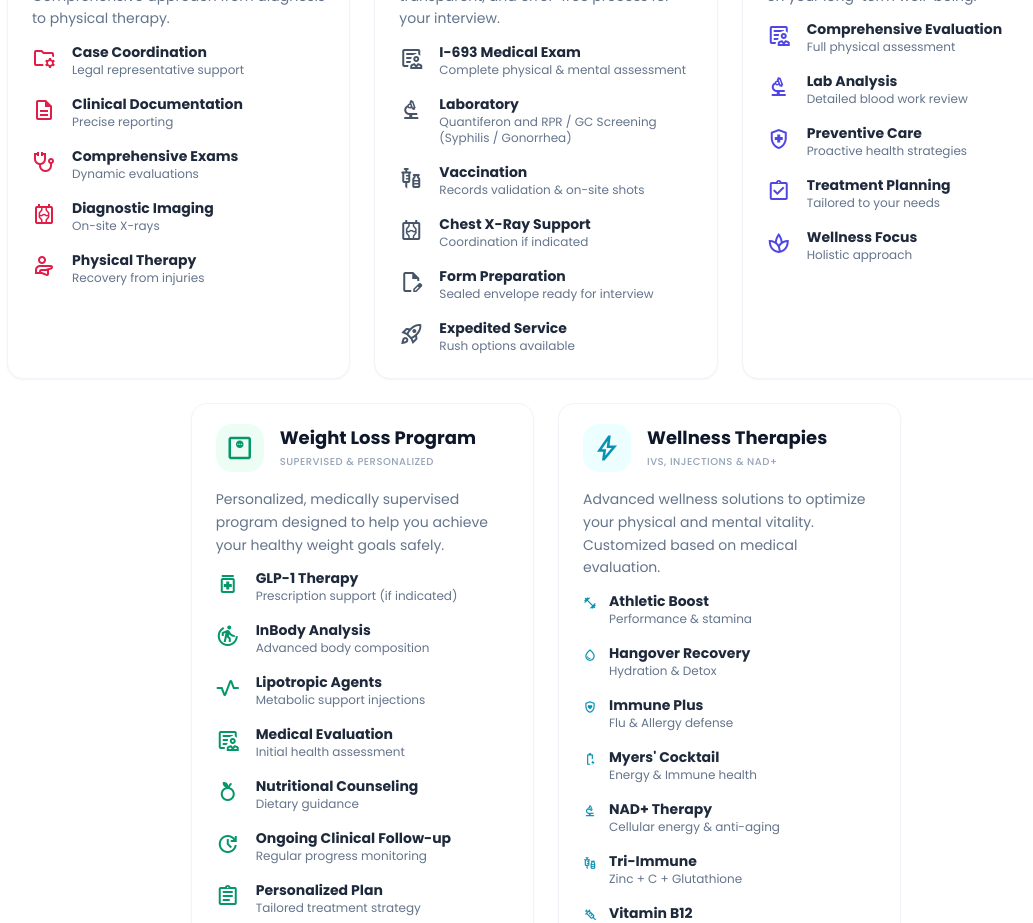
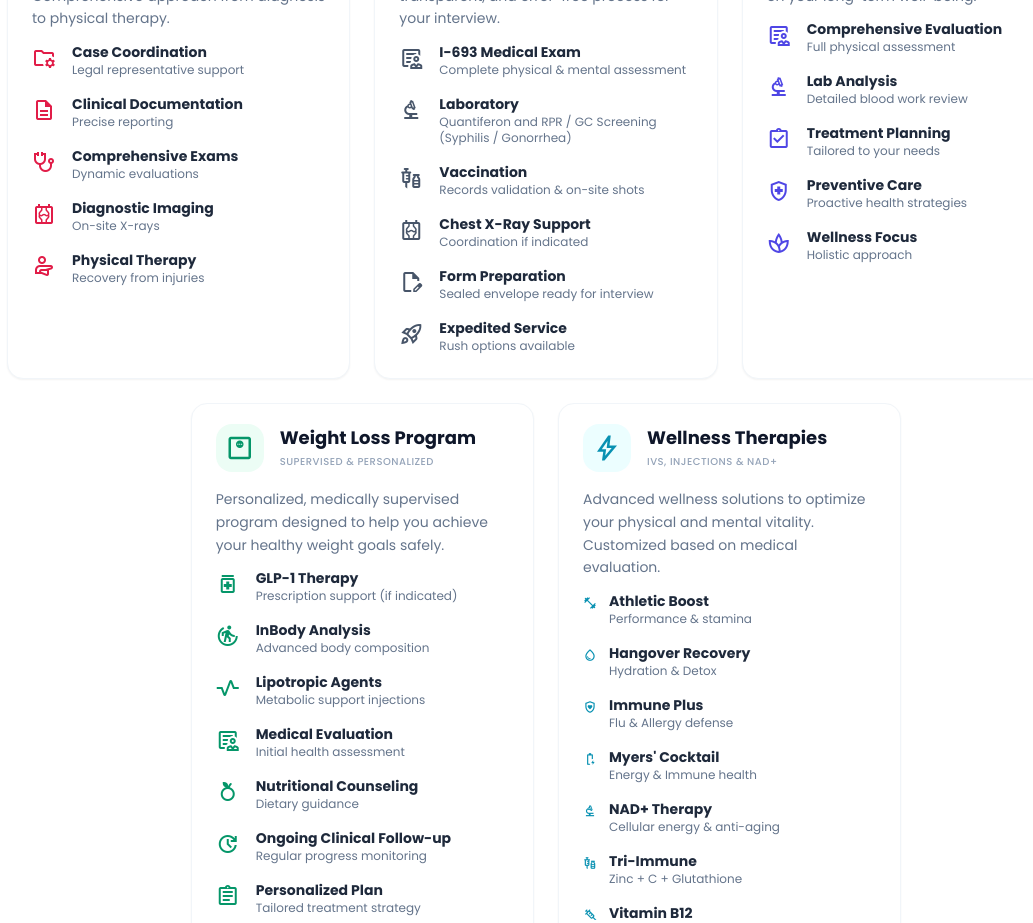
Before and after one commit to ruizuregmedicalcenter/ruizuregmedicalcenter2, a React (Vite) app: page / in a window 1280 px wide. Shown: the part 1020-1943 px from the top of the page, without its empty margins (94-1127 px from the left). Built offline with nearby package versions, Linux system fonts and the light colour scheme.

Commit message:
Reorder items in Medical Consultation section

```diff
--- a/src/LandingPage.jsx
+++ b/src/LandingPage.jsx
@@ -274,17 +274,17 @@ const LandingPage = () => {
                                         </div>
                                     </div>
                                     <div className="flex gap-4">
+                                        <span className="material-symbols-outlined text-indigo-600 mt-1 font-normal">assignment_turned_in</span>
+                                        <div>
+                                            <h4 className="font-bold text-slate-800 text-sm">{language === 'en' ? 'Treatment Planning' : 'Plan de Tratamiento'}</h4>
+                                            <p className="text-xs text-slate-500">{language === 'en' ? 'Tailored to your needs' : 'Adaptado a usted'}</p>
+                                        </div>
+                                    </div>
+                                    <div className="flex gap-4">
                                         <span className="material-symbols-outlined text-indigo-600 mt-1 font-normal">health_and_safety</span>
                                         <div>
                                             <h4 className="font-bold text-slate-800 text-sm">{language === 'en' ? 'Preventive Care' : 'Cuidado Preventivo'}</h4>
                                             <p className="text-xs text-slate-500">{language === 'en' ? 'Proactive health strategies' : 'Estrategias de salud'}</p>
-                                        </div>
-                                    </div>
-                                    <div className="flex gap-4">
-                                        <span className="material-symbols-outlined text-indigo-600 mt-1 font-normal">assignment_turned_in</span>
-                                        <div>
-                                            <h4 className="font-bold text-slate-800 text-sm">{language === 'en' ? 'Treatment Planning' : 'Plan de Tratamiento'}</h4>
-                                            <p className="text-xs text-slate-500">{language === 'en' ? 'Tailored to your needs' : 'Adaptado a usted'}</p>
                                         </div>
                                     </div>
                                     <div className="flex gap-4">
```
